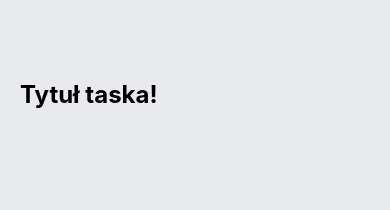
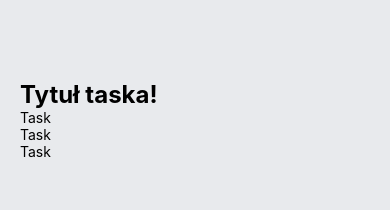
Before and after one commit to OliPal98/todo-online, a React Native app: screen / in a window 390 px wide. Shown: the top 210 px of the page. Built offline with nearby package versions, Linux system fonts and the light colour scheme.

Commit message:
Add Task and update App

```diff
--- a/App.js
+++ b/App.js
@@ -1,11 +1,16 @@
 import { StyleSheet, Text, View } from 'react-native';
+import Task from './components/Task';
 
 export default function App() {
   return (
     <View style={styles.container}>
       <View style={styles.taskWrapper}>
         <Text style={styles.sectionTitle}>Tytuł taska!</Text>
-        <View style={styles.items}></View>
+        <View style={styles.items}>
+          <Task></Task>
+          <Task></Task>
+          <Task></Task>
+        </View>
       </View>
     </View>
   );
--- /dev/null
+++ b/components/Task.js
@@ -0,0 +1,16 @@
+import React from 'react';
+import { View, Text, StyleSheet } from 'react-native';
+
+const Task = () => {
+    return (
+        <View>
+            <Text>Task</Text>
+        </View>
+    )
+}
+
+const styles = StyleSheet.create({
+
+});
+
+export default Task;
```
